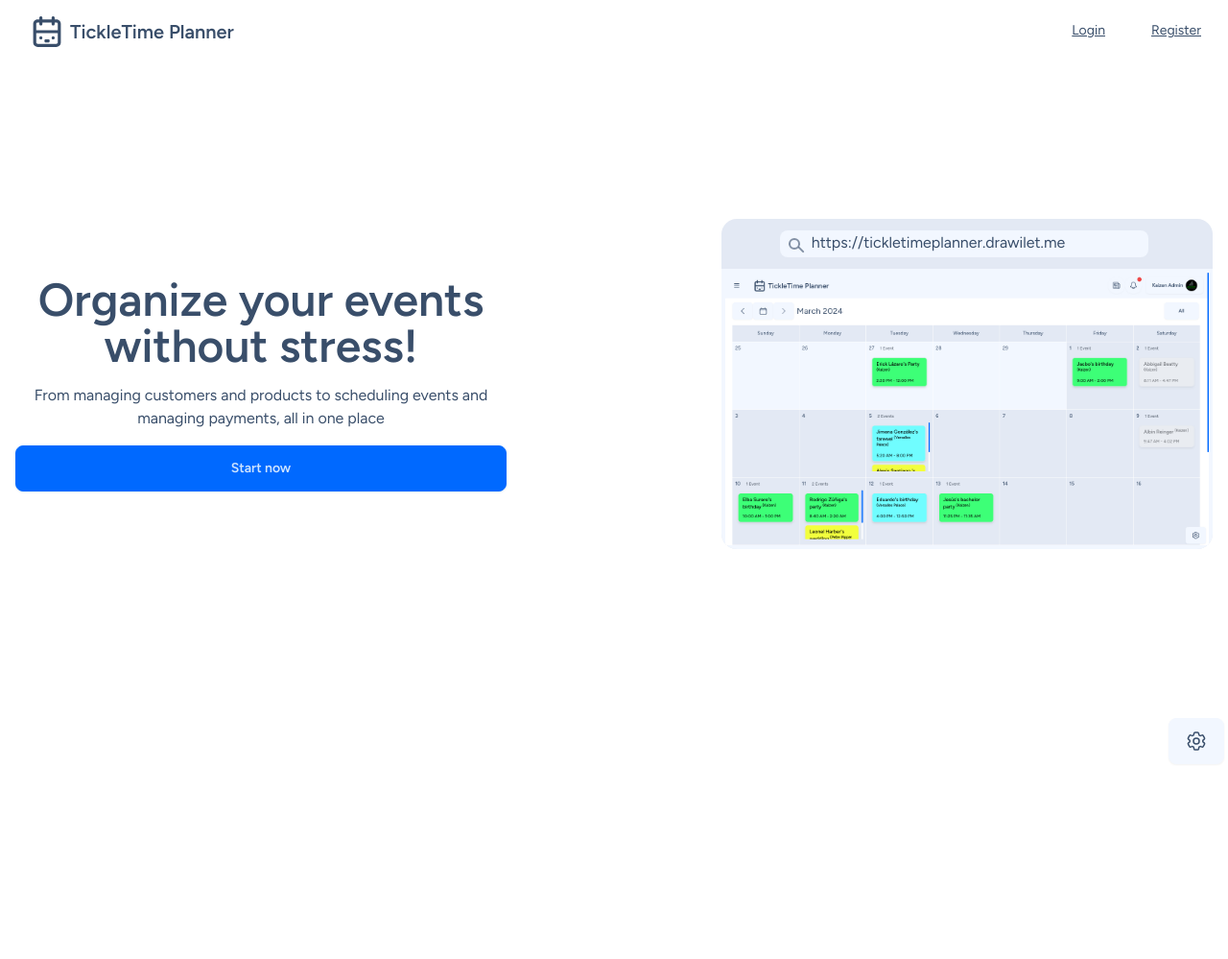
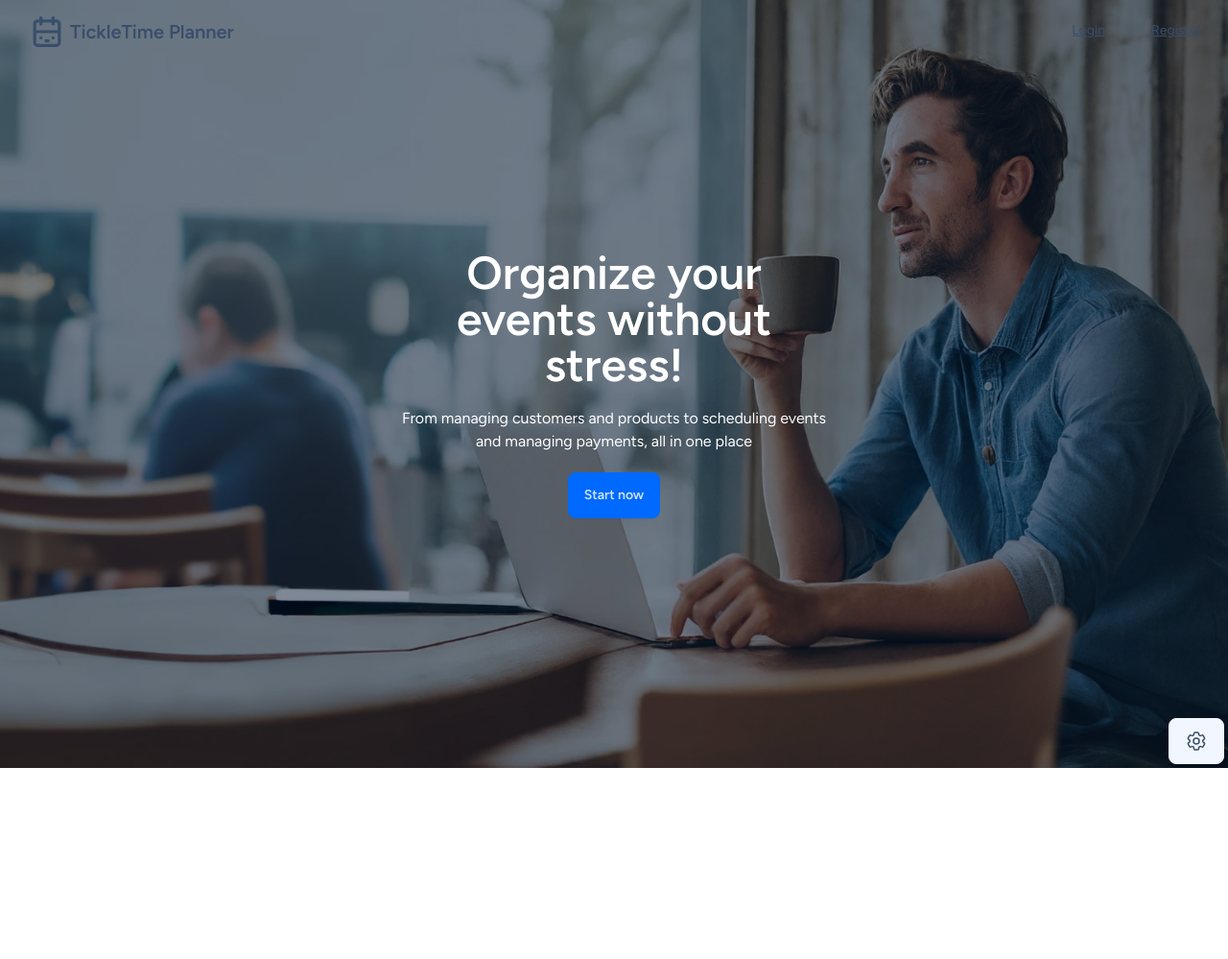
Before and after one commit to Drawilet/tickletimeplanner, a Laravel app: page / in a window 1280 px wide. Shown: the top 999 px of the page at 96% size. Run offline with Laravel 9, Linux system fonts and the light colour scheme; style sheets or scripts are compiled from the project's sources; some libraries are stand-ins or nearby versions.

Commit message:
Update header background color on scroll

```diff
--- a/resources/views/layouts/guest.blade.php
+++ b/resources/views/layouts/guest.blade.php
@@ -18,7 +18,7 @@
 </head>
 
 <body>
-    <header class="bg-base-100 flex flex-col navbar sticky lg:fixed top-0 z-50 md:flex-row">
+    <header id="header" class="transition-colors flex flex-col navbar fixed top-0 z-50 md:flex-row">
         <div class="flex-1">
             <a class="btn btn-ghost text-xl" href="/">
                 <x-application-mark />
@@ -52,7 +52,17 @@
 
     @livewire('accessibility-component')
     @livewireScripts
+
+    <script>
+        const header = document.getElementById('header');
+        document.addEventListener('scroll', () => {
+            if (window.scrollY > 100) {
+                header.classList.add('bg-base-100');
+            } else {
+                header.classList.remove('bg-base-100');
+            }
+        });
+    </script>
 </body>
 
-
 </html>
--- a/resources/views/livewire/home-component.blade.php
+++ b/resources/views/livewire/home-component.blade.php
@@ -1,6 +1,14 @@
 <main>
-    <x-hero-component title="{{ __('home-lang.hero.title') }}" description="{{ __('home-lang.hero.description') }}"
-        cta="{{ __('home-lang.hero.cta') }}" href="#contact" src="welcome.png" alt="Tickle Time Planner" type="hero" />
+    <section class="hero min-h-screen" style="background-image: url('/jumbotron.png');">
+        <div class="hero-overlay bg-opacity-50"></div>
+        <div class="hero-content text-center text-neutral-content">
+            <div class="max-w-md">
+                <h1 class="mb-5 text-5xl font-bold text-white">{{ __('home-lang.hero.title') }}</h1>
+                <p class="mb-5 text-white">{{ __('home-lang.hero.description') }}</p>
+                <button class="btn btn-primary">{{ __('home-lang.hero.cta') }}</button>
+            </div>
+        </div>
+    </section>
 
     <x-hero-component title="{{ __('home-lang.event.title') }}" description="{{ __('home-lang.event.description') }}"
         src="event.png" alt="Tickle Time Planner" align="left" />
```
Also changed, not shown: public/jumbotron.png (added).
